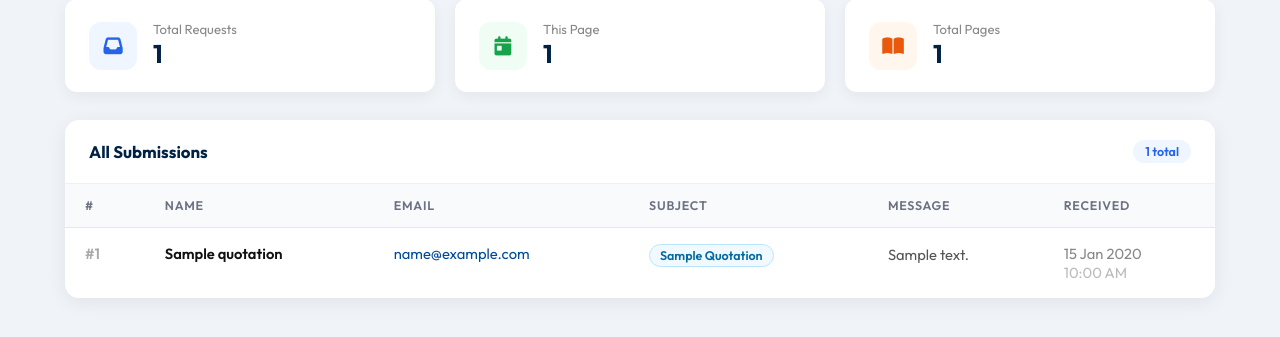
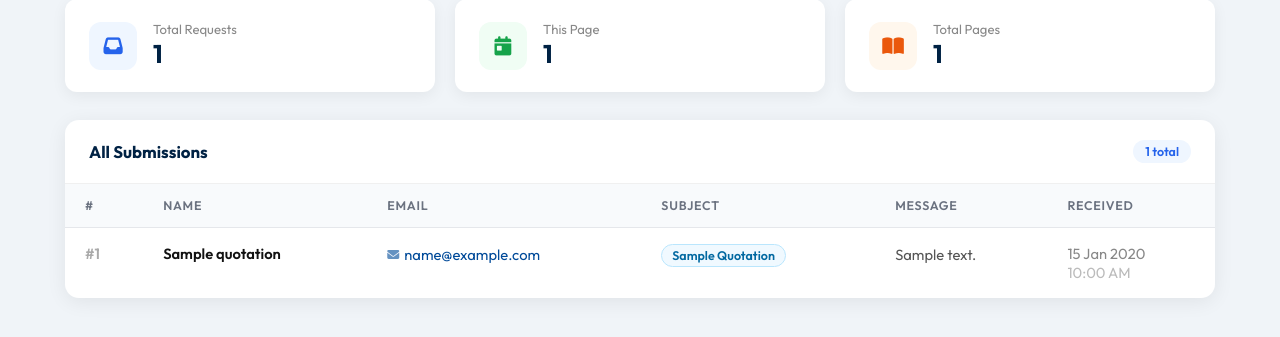
Before and after one commit to Adidasg/Construction-, a Flask app: page /admin/dashboard in a window 1280 px wide. Shown: the part 184-521 px from the top of the page. Run offline with Flask 3, Linux system fonts and the light colour scheme; the visitor is signed in with stand-in values (Sample User, id 1); tables that the repository leaves empty hold one stand-in row (values such as "Sample post").

Commit message:
Update admin_dashboard.html

```diff
--- a/templates/admin_dashboard.html
+++ b/templates/admin_dashboard.html
@@ -161,8 +161,25 @@
 
         .cell-id { color: #aaa; font-size: 0.82rem; font-weight: 600; }
         .cell-name { font-weight: 600; color: #111; }
-        .cell-email a { color: #004a99; text-decoration: none; }
-        .cell-email a:hover { text-decoration: underline; }
+        .cell-email a {
+            color: #004a99;
+            text-decoration: none;
+            cursor: pointer;
+            display: inline-flex;
+            align-items: center;
+            gap: 5px;
+        }
+        .cell-email a:hover {
+            text-decoration: underline;
+            color: #002f6c;
+        }
+        .cell-email a::before {
+            content: '\f0e0';
+            font-family: 'Font Awesome 6 Free';
+            font-weight: 900;
+            font-size: 0.75rem;
+            opacity: 0.6;
+        }
         .cell-message {
             max-width: 300px;
             color: #555;
@@ -319,7 +336,7 @@
                     <tr>
                         <td class="cell-id">#{{ q.id }}</td>
                         <td class="cell-name">{{ q.name }}</td>
-                        <td class="cell-email"><a href="mailto:{{ q.email }}">{{ q.email }}</a></td>
+                        <td class="cell-email"><a href="mailto:{{ q.email }}?subject=Re: {{ q.subject | urlencode }}">{{ q.email }}</a></td>
                         <td><span class="subject-badge">{{ q.subject | title }}</span></td>
                         <td class="cell-message">{{ q.message }}</td>
                         <td class="cell-date">
```
